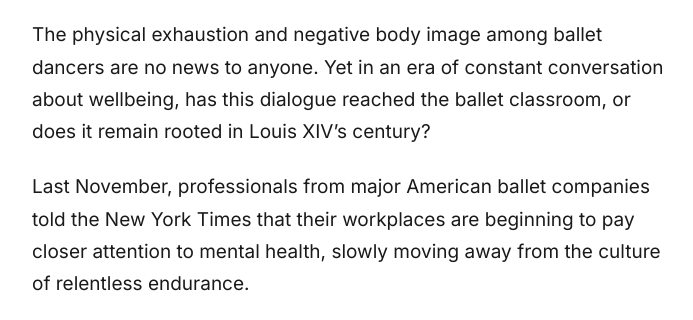
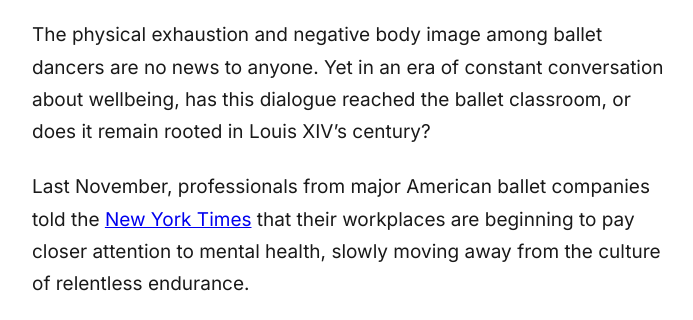
Before and after one commit to ljswierzawska/health-among-ballet-dancers, a plain HTML site: page index.html in a window 1280 px wide. Shown: the part 1009-1329 px from the top of the page, without its empty margins (288-981 px from the left). Drawn offline with Linux system fonts and the light colour scheme; a script that the page names is missing.

Commit message:
Add NYT article link
Co-Authored-By: Claude Sonnet 4.6 <noreply@anthropic.com>

```diff
--- a/index.html
+++ b/index.html
@@ -215,7 +215,7 @@
     </p>
 
     <p class="fade-in">
-      Last November, professionals from major American ballet companies told the New York Times that their workplaces are beginning to pay closer attention to mental health, slowly moving away from the culture of relentless endurance.
+      Last November, professionals from major American ballet companies told the <a href="https://www.nytimes.com/2025/11/17/arts/dance/dancers-ballet-mental-health-therapy.html" target="_blank">New York Times</a> that their workplaces are beginning to pay closer attention to mental health, slowly moving away from the culture of relentless endurance.
     </p>
 
     <p class="fade-in">
```
